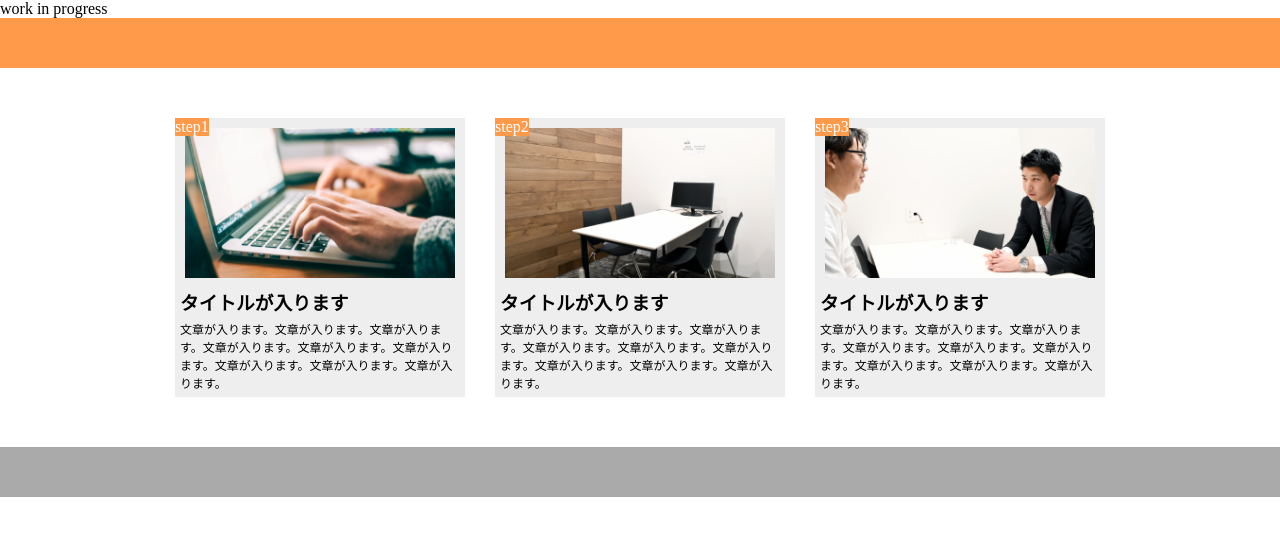
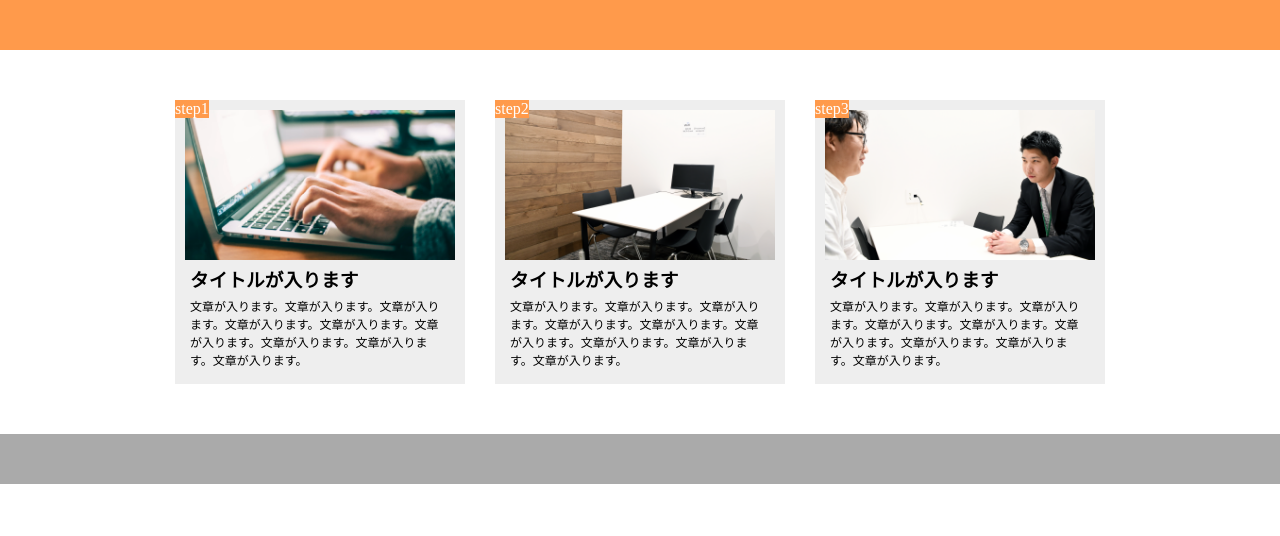
Before and after one commit to mee-0389/webcamp-1-10, a plain HTML site: page index.html in a window 1280 px wide. Drawn offline with Linux system fonts and the light colour scheme.

Commit message:
[Finish] 1-10

```diff
--- a/index.html
+++ b/index.html
@@ -5,7 +5,7 @@
     <meta name="viewport" content="width=device-width,initial-scale=1.0">
     <link rel="stylesheet" href="style.css">
    <title>chapter9-2</title>
-  </head>work in progress
+  </head>
 
   <body>
     <header></header>
@@ -18,7 +18,7 @@
             <section>
               <p class="step">step1</p>
               <h3>タイトルが入ります</h3>
-              <p class="text">文章が入ります。文章が入ります。文章が入りま<br>す。文章が入ります。文章が入ります。文章が入り<br>ます。文章が入ります。文章が入ります。文章が入<br>ります。</p>
+              <p class="text">文章が入ります。文章が入ります。文章が入ります。文章が入ります。文章が入ります。文章が入ります。文章が入ります。文章が入ります。文章が入ります。</p>
             </section>
         </div>
         <div class="box-content">
@@ -26,7 +26,7 @@
             <section>
               <p class="step">step2</p>
               <h3>タイトルが入ります</h3>
-              <p class="text">文章が入ります。文章が入ります。文章が入りま<br>す。文章が入ります。文章が入ります。文章が入り<br>ます。文章が入ります。文章が入ります。文章が入<br>ります。</p>
+              <p class="text">文章が入ります。文章が入ります。文章が入ります。文章が入ります。文章が入ります。文章が入ります。文章が入ります。文章が入ります。文章が入ります。</p>
             </section>
         </div>
         <div class="box-content">
@@ -34,7 +34,7 @@
             <section>
               <p class="step">step3</p>
               <h3>タイトルが入ります</h3>
-              <p class="text">文章が入ります。文章が入ります。文章が入りま<br>す。文章が入ります。文章が入ります。文章が入り<br>ます。文章が入ります。文章が入ります。文章が入<br>ります。</p>
+              <p class="text">文章が入ります。文章が入ります。文章が入ります。文章が入ります。文章が入ります。文章が入ります。文章が入ります。文章が入ります。文章が入ります。</p>
             </section>
         </div>
       </div>
--- a/style.css
+++ b/style.css
@@ -25,8 +25,9 @@ footer{
 .box-content{
   width:300px;
   background-color: #EEEEEE;
+  padding: 10px;
+  position:relative;
   margin: 0 15px;
-  position:relative;
 }
 .step{
   background-color: #FF9A4B;
@@ -50,21 +51,18 @@ h3{
   background-image: url(img/flow01.png);
   background-position: bottom;
   background-size: cover;
-  margin: 10px;
 }
 .box-image2{
   height: 150px;
   background-image: url(img/flow02.png);
   background-position: bottom;
   background-size: cover;
-  margin:10px;
 }
 .box-image3{
   height: 150px;
   background-image: url(img/flow03.png);
   background-position: bottom;
   background-size: cover;
-  margin:10px;
 }
 
 @media screen and (max-width: 768px){
```
